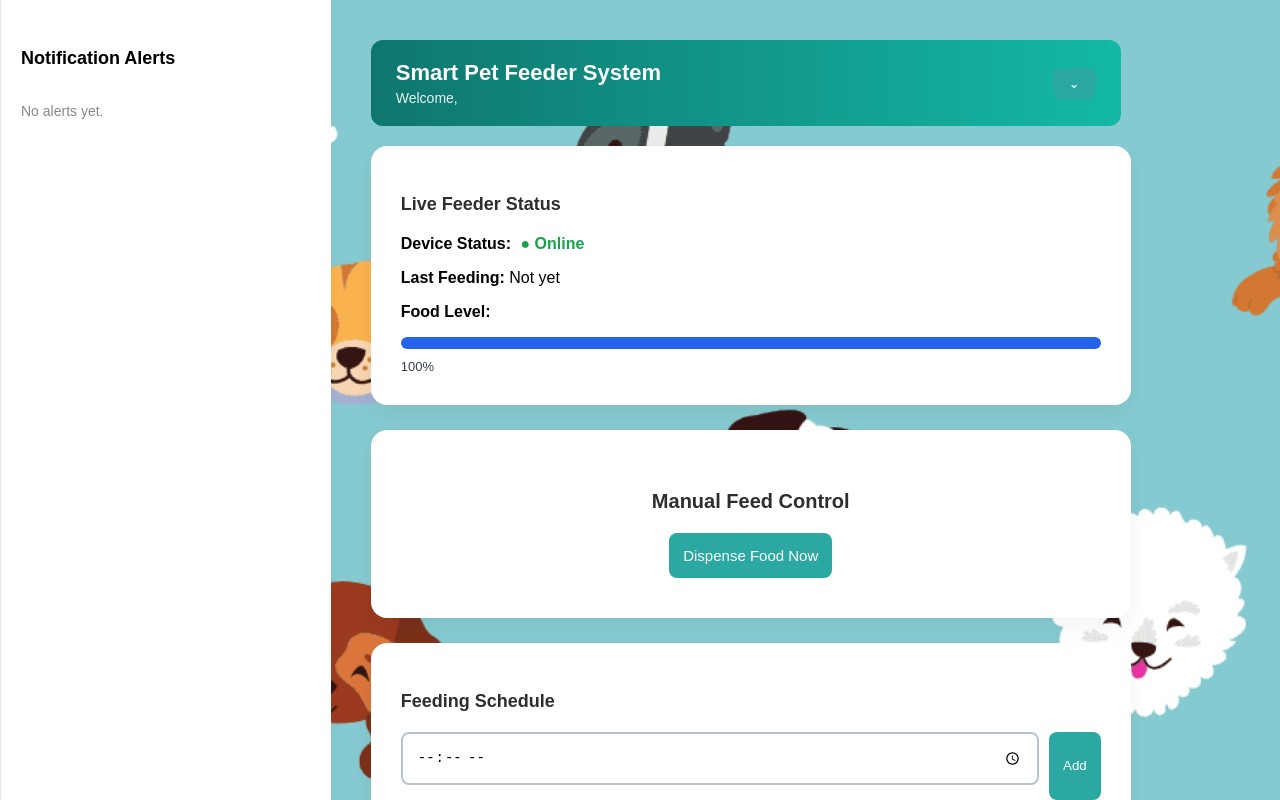
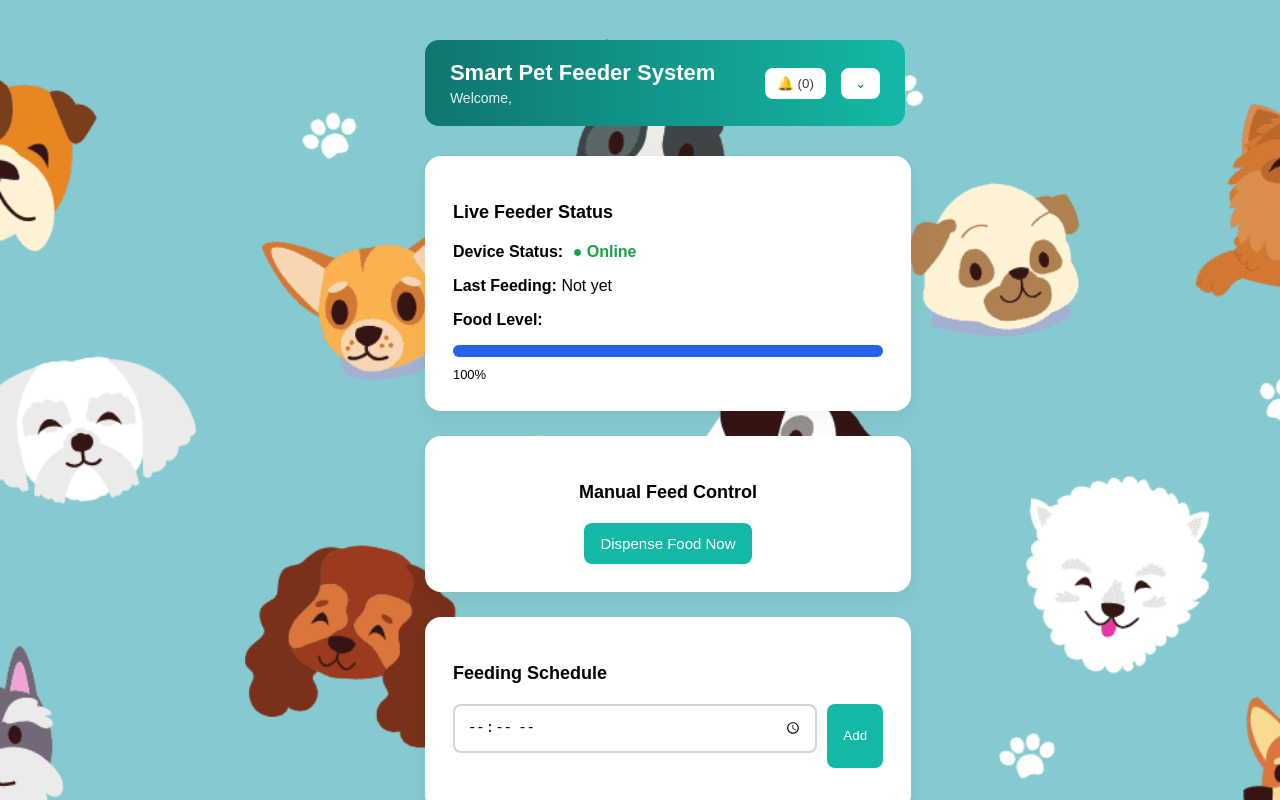
Before and after one commit to Cesar-Abalorio/PetFeederApp, a React (Vite) app: page /#/user in a window 1280 px wide. Shown: the top 800 px of the page. Built offline with nearby package versions, Linux system fonts and the light colour scheme.

Commit message:
Changed the notification alert

```diff
--- a/src/pages/UserDashboard.tsx
+++ b/src/pages/UserDashboard.tsx
@@ -1,6 +1,7 @@
 import { useState, useEffect } from "react";
 import { useNavigate } from "react-router-dom";
 import "../styles/User.css";
+import Bg from ".Bg.png";
 
 export default function UserDashboard() {
   const navigate = useNavigate();
@@ -14,7 +15,7 @@ export default function UserDashboard() {
   const [lastTriggeredMinute, setLastTriggeredMinute] = useState("");
   const [schedules, setSchedules] = useState<string[]>([]);
   const [showDropdown, setShowDropdown] = useState(false);
-
+  const [showNotifications, setShowNotifications] = useState(false);
 
   useEffect(() => {
   const interval = setInterval(() => {
@@ -171,6 +172,35 @@ useEffect(() => {
     <p>Welcome, {user}</p>
   </div>
 
+  <div className="headerRight">
+
+  {/* Notification Dropdown */}
+  <div className="notificationWrapper">
+    <button
+      className="notificationButton"
+      onClick={() => setShowNotifications(!showNotifications)}
+    >
+      🔔 ({notifications.length})
+    </button>
+
+    {showNotifications && (
+      <div className="notificationDropdown">
+        <h4>Notifications</h4>
+
+        {notifications.length === 0 && (
+          <p className="noNotification">No alerts yet.</p>
+        )}
+
+        {notifications.map((note, index) => (
+          <div key={index} className="notificationItem">
+            {note}
+          </div>
+        ))}
+      </div>
+    )}
+  </div>
+
+  {/* Profile Dropdown */}
   <div className="profileWrapper">
     <button
       className="profileButton"
@@ -185,6 +215,8 @@ useEffect(() => {
       </div>
     )}
   </div>
+
+</div>
 </div>
 
       {/* Live Status */}
@@ -247,20 +279,6 @@ useEffect(() => {
       </div>
     </div>
 
-    {/*  SIDE NOTIFICATION PANEL */}
-    <div className="notificationPanel">
-      <h3>Notification Alerts</h3>
-
-      {notifications.length === 0 && (
-        <p className="noNotification">No alerts yet.</p>
-      )}
-
-      {notifications.map((note, index) => (
-        <div key={index} className="notificationItem">
-          {note}
-        </div>
-      ))}
-    </div>
       <div className="mainFooter">
   <p>© {new Date().getFullYear()} Smart Pet Feeder System</p>
   <p>Developed by BSIT Students</p>
--- a/src/styles/User.css
+++ b/src/styles/User.css
@@ -1,109 +1,207 @@
-.userContainer {
+/* ============================= */
+/* GLOBAL PAGE LAYOUT */
+/* ============================= */
+.dashboardWrapper {
   min-height: 100vh;
-  background-color: #f4f6f8;
+
+  background-image: url("../assets/Bg.png");
+  background-size: cover;
+  background-position: center;
+  background-repeat: no-repeat;
 
   display: flex;
   flex-direction: column;
   align-items: center;
-  padding: 60px 20px;
+  padding: 40px 20px 80px;
+  position: relative;
 }
 
+/* ============================= */
+/* HEADER */
+/* ============================= */
 
 .userHeader {
   width: 100%;
-  max-width: 700px;
+  max-width: 750px;
   display: flex;
   justify-content: space-between;
   align-items: center;
-  margin-bottom: 40px;
+  padding: 20px 25px;
+  background: linear-gradient(90deg, #0f766e, #14b8a6);
+  border-radius: 14px;
+  color: white;
+  margin-bottom: 30px;
 }
 
-.userHeader h2 {
+.headerLeft h1 {
+  margin: 0;
   font-size: 22px;
-  font-weight: 600;
-  color: #2e2e2e;
 }
 
-.userHeader button {
-  background-color: #2aa8a1;
-  color: white;
+.headerLeft p {
+  margin: 4px 0 0;
+  font-size: 14px;
+  opacity: 0.9;
+}
+
+.headerRight {
+  display: flex;
+  align-items: center;
+  gap: 15px;
+}
+
+/* ============================= */
+/* PROFILE DROPDOWN */
+/* ============================= */
+
+.profileWrapper {
+  position: relative;
+}
+
+.profileButton {
+  background: white;
+  color: #0f766e;
   border: none;
-  padding: 8px 16px;
+  padding: 8px 14px;
   border-radius: 8px;
   cursor: pointer;
-  transition: 0.3s ease;
+  font-weight: 500;
 }
 
-.userHeader button:hover {
-  background-color: #238b85;
+.dropdownMenu {
+  position: absolute;
+  top: 45px;
+  right: 0;
+  background: white;
+  border-radius: 10px;
+  box-shadow: 0 8px 20px rgba(0,0,0,0.1);
+  padding: 8px;
+  min-width: 120px;
+  z-index: 100;
 }
 
+.dropdownMenu button {
+  width: 100%;
+  background: none;
+  border: none;
+  padding: 8px;
+  text-align: left;
+  cursor: pointer;
+  border-radius: 6px;
+}
+
+.dropdownMenu button {
+  background: #a71132;
+}
+
+/* ============================= */
+/* NOTIFICATION DROPDOWN */
+/* ============================= */
+
+.notificationWrapper {
+  position: relative;
+}
+
+.notificationButton {
+  background: white;
+  border: none;
+  padding: 8px 12px;
+  border-radius: 8px;
+  cursor: pointer;
+  font-weight: 500;
+  color: #3b3f3f;
+}
+
+.notificationDropdown {
+  position: absolute;
+  top: 45px;
+  right: 0;
+  width: 280px;
+  background: white;
+  border-radius: 12px;
+  padding: 15px;
+  box-shadow: 0 10px 25px rgba(0,0,0,0.15);
+  max-height: 300px;
+  overflow-y: auto;
+  z-index: 200;
+}
+
+.notificationDropdown h4 {
+  margin: 0 0 10px;
+}
+
+.notificationItem {
+  background: #f1f5f9;
+  padding: 10px 12px;
+  border-radius: 8px;
+  margin-bottom: 10px;
+  font-size: 14px;
+}
+
+.noNotification {
+  font-size: 14px;
+  color: #888;
+}
+
+/* ============================= */
+/* CARDS */
+/* ============================= */
 
 .userCard {
   width: 100%;
-  max-width: 700px;
-  background-color: white;
-  padding: 30px;
+  max-width: 750px;
+  background: white;
+  padding: 28px;
   border-radius: 16px;
   margin-bottom: 25px;
-  box-shadow: 0 8px 20px rgba(0, 0, 0, 0.05);
+  box-shadow: 0 8px 20px rgba(0,0,0,0.05);
 }
 
 .userCard h3 {
   margin-bottom: 20px;
   font-size: 18px;
   font-weight: 600;
-  color: #2e2e2e;
 }
+
+/* ============================= */
+/* INPUTS */
+/* ============================= */
 
 .userCard input {
   width: 100%;
-  padding: 14px 14px;
+  padding: 12px;
   margin-bottom: 15px;
   border-radius: 8px;
-  border: 2px solid #b8c2d1;
+  border: 2px solid #d1d5db;
   font-size: 14px;
 }
 
 .userCard input:focus {
   outline: none;
-  border-color: #2aa8a1;
+  border-color: #14b8a6;
 }
 
+/* ============================= */
+/* BUTTONS */
+/* ============================= */
 
 .userCard button {
-  background-color: #2aa8a1;
+  background-color: #14b8a6;
   color: white;
-  padding: 14px 14px;
+  padding: 12px 16px;
   border-radius: 8px;
   border: none;
   cursor: pointer;
-  transition: 0.3s ease;
+  transition: 0.3s;
 }
 
 .userCard button:hover {
-  background-color: #2aa8a1;
+  background-color: #0f766e;
 }
 
-
-.scheduleItem {
-  display: flex;
-  justify-content: space-between;
-  align-items: center;
-  background: #f9fafb;
-  padding: 10px 14px;
-  border-radius: 8px;
-  margin-top: 10px;
-  font-size: 14px;
-}
-
-.notificationItem {
-  background: #f1f5f9;
-  padding: 10px 14px;
-  border-radius: 8px;
-  margin-top: 10px;
-  font-size: 14px;
-}
+/* ============================= */
+/* SCHEDULE */
+/* ============================= */
 
 .scheduleInputRow {
   display: flex;
@@ -123,156 +221,37 @@
   padding: 10px 14px;
   border-radius: 8px;
   margin-top: 10px;
+  font-size: 14px;
 }
 
 .scheduleItem button {
   background: #dc2626;
-  color: white;
-  border: none;
   padding: 6px 10px;
   border-radius: 6px;
-  cursor: pointer;
 }
 
 .scheduleItem button:hover {
   background: #b91c1c;
 }
 
-/* MAIN WRAPPER */
-.dashboardWrapper {
-  display: flex;
-  min-height: 100vh;
-  flex-direction: row-reverse;
-  padding-bottom: 70px;
-  position: relative;
-}
+/* ============================= */
+/* MANUAL FEED CENTER */
+/* ============================= */
 
-
-.mainContent {
-  flex: 3;
-  padding: 40px;
-}
-
-.mainFooter {
-  position: absolute;
-  bottom: 0;
-  left: 0;
-  width: 100%;
-  background: #f1f5f9;
-  border-top: 1px solid #e2e8f0;
+.manualFeedCard {
   text-align: center;
-  padding: 12px;
-  font-size: 13px;
-}
-
-.notificationPanel {
-  flex: 1;
-  background-color: #ffffff;
-  border-left: 1px solid #e5e7eb;
-  padding: 30px 20px;
-  display: flex;
-  flex-direction: column;
-  max-height: 100vh;
-  overflow-y: auto;
-  box-shadow: -4px 0 15px rgba(0, 0, 0, 0.05);
-}
-
-.notificationPanel h3 {
-  margin-bottom: 20px;
-  font-size: 18px;
-  font-weight: 600;
-}
-
-/* Notification Items */
-.notificationItem {
-  background: #f1f5f9;
-  padding: 12px;
-  border-radius: 8px;
-  margin-bottom: 12px;
-  font-size: 14px;
-  border-left: 4px solid #2aa8a1;
-}
-
-.noNotification {
-  font-size: 14px;
-  color: #888;
-}
-
-/* Manual Feed Center Styling */
-.manualFeedCard {
-  display: flex;
-  flex-direction: column;
-  align-items: center;
-  justify-content: center;
-  text-align: center;
-  padding: 40px 30px;
-}
-
-.manualFeedCard h3 {
-  margin-bottom: 20px;
-  font-size: 20px;
-  font-weight: 600;
 }
 
 .manualFeedButton {
-  background-color: #2aa8a1;
-  color: white;
-  border: none;
   padding: 12px 28px;
   font-size: 15px;
   border-radius: 10px;
-  cursor: pointer;
-  transition: all 0.3s ease;
 }
 
-.manualFeedButton:hover {
-  background-color: #238b85;
-  transform: translateY(-2px);
-}
+/* ============================= */
+/* FOOD BAR */
+/* ============================= */
 
-/* Profile Dropdown */
-.profileWrapper {
-  position: relative;
-}
-
-.profileButton {
-  background-color: #2aa8a1;
-  color: white;
-  border: none;
-  padding: 8px 16px;
-  border-radius: 8px;
-  cursor: pointer;
-  transition: 0.3s ease;
-}
-
-.profileButton:hover {
-  background-color: #238b85;
-}
-
-.dropdownMenu {
-  position: absolute;
-  top: 45px;
-  right: 0;
-  background-color: white;
-  border-radius: 10px;
-  box-shadow: 0 8px 20px rgba(0,0,0,0.08);
-  padding: 10px;
-  min-width: 120px;
-  animation: fadeIn 0.2s ease-in-out;
-}
-
-.dropdownMenu button {
-  width: 100%;
-  background: none;
-  border: none;
-  padding: 8px;
-  text-align: left;
-  cursor: pointer;
-  border-radius: 6px;
-}
-.dropdownMenu button {
-  background-color: #238b85;
-}
 .foodBar {
   width: 100%;
   height: 12px;
@@ -294,9 +273,12 @@
 
 .foodPercent {
   font-size: 13px;
-  color: #374151;
   font-weight: 500;
 }
+
+/* ============================= */
+/* STATUS */
+/* ============================= */
 
 .statusIndicator {
   font-weight: 600;
@@ -314,37 +296,19 @@
 .lastOnline {
   font-size: 13px;
   color: #6b7280;
-  margin-top: 4px;
 }
 
-.userHeader {
-  display: flex;
-  justify-content: space-between;
-  align-items: center;
-  padding: 20px 25px;
-  background: linear-gradient(90deg, #0f766e, #14b8a6);
-  border-radius: 12px;
-  color: white;
-  margin-bottom: 20px;
+/* ============================= */
+/* FOOTER */
+/* ============================= */
+
+.mainFooter {
+  position: absolute;
+  bottom: 0;
+  width: 100%;
+  background: #f1f5f9;
+  border-top: 1px solid #e2e8f0;
+  text-align: center;
+  padding: 12px;
+  font-size: 13px;
 }
-
-.headerLeft h1 {
-  margin: 0;
-  font-size: 22px;
-}
-
-.headerLeft p {
-  margin: 4px 0 0 0;
-  font-size: 14px;
-  opacity: 0.9;
-}
-
-.profileButton {
-  background: white;
-  color: #0f766e;
-  border: none;
-  padding: 8px 14px;
-  border-radius: 6px;
-  cursor: pointer;
-  font-weight: 500;
-}
```
